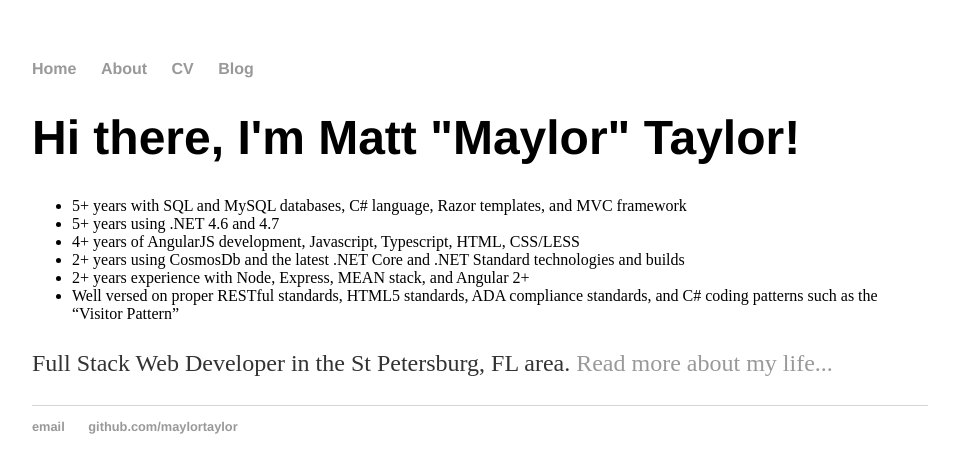
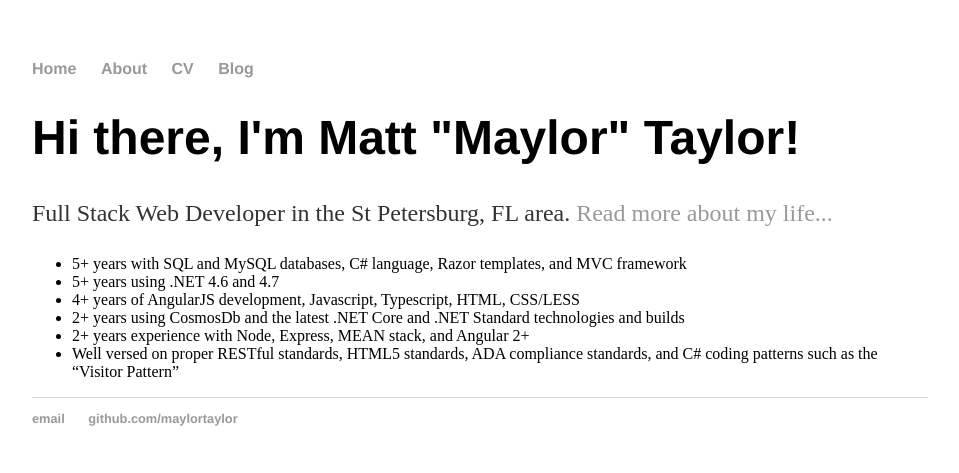
Before and after one commit to maylortaylor/maylortaylor.github.io, a Jekyll site: the page built from index.html, in a window 1280 px wide. Shown: the top 473 px of the page, without its empty margins (160-1119 px from the left). Built offline with Jekyll 4.4.1, drawn with Linux system fonts in a browser that asks for light colours; part of the change alters nothing that is shown.

```diff
--- a/index.html
+++ b/index.html
@@ -4,6 +4,7 @@ title: Matt "Maylor" Taylor, Full Stack Web Developer
 ---
 <div class="blurb">
 	<h1>Hi there, I'm Matt "Maylor" Taylor!</h1>
+	<p> Full Stack Web Developer in the St Petersburg, FL area. <a href="/about">Read more about my life...</a></p>
 	<ul>
 		<li>5+ years with SQL and MySQL databases, C# language, Razor templates, and MVC framework</li>
 		<li>5+ years using .NET 4.6 and 4.7</li>
@@ -12,5 +13,4 @@ title: Matt "Maylor" Taylor, Full Stack Web Developer
 		<li>2+ years experience with Node, Express, MEAN stack, and Angular 2+</li>
 		<li>Well versed on proper RESTful standards, HTML5 standards, ADA compliance standards, and C# coding patterns such as the “Visitor Pattern”</li>
 	</ul>
-	<p> Full Stack Web Developer in the St Petersburg, FL area. <a href="/about">Read more about my life...</a></p>
 </div><!-- /.blurb -->
```
